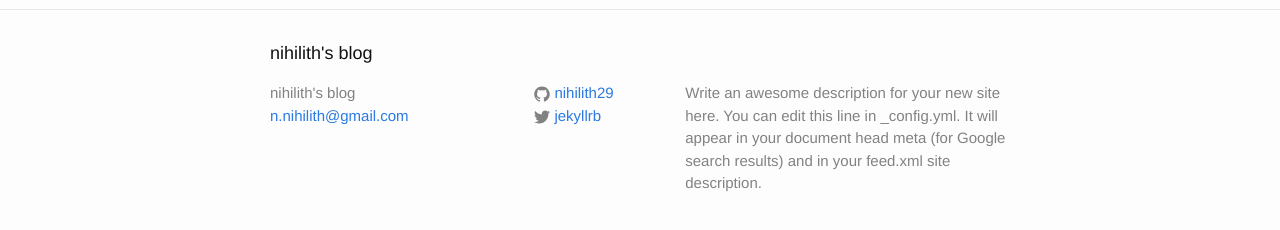
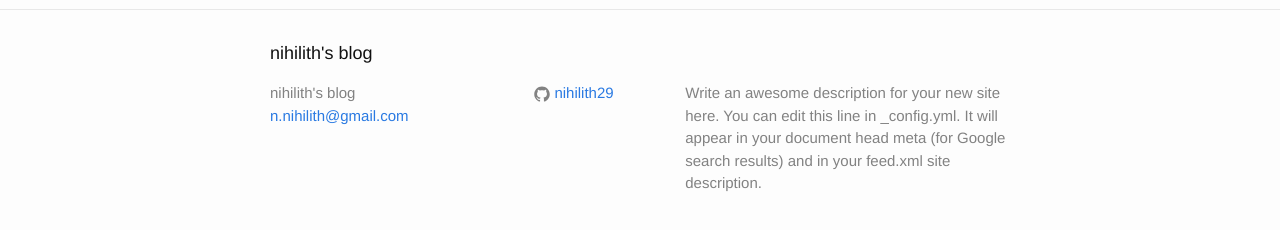
Before and after one commit to nihilith29/nihilith29.github.io, a Jekyll site: the page built from index.html, in a window 1280 px wide. Shown: the part 287-517 px from the top of the page. Built offline with Jekyll 4.4.1, drawn with Linux system fonts in a browser that asks for light colours.

Commit message:
change config

```diff
--- a/_config.yml
+++ b/_config.yml
@@ -14,7 +14,7 @@ description: > # this means to ignore newlines until "baseurl:"
   Google search results) and in your feed.xml site description.
 baseurl: "" # the subpath of your site, e.g. /blog
 url: "http://nihilith29.github.io" # the base hostname & protocol for your site
-twitter_username: jekyllrb
+encording: utf-8
 github_username:  nihilith29
 
 # Build settings
```
